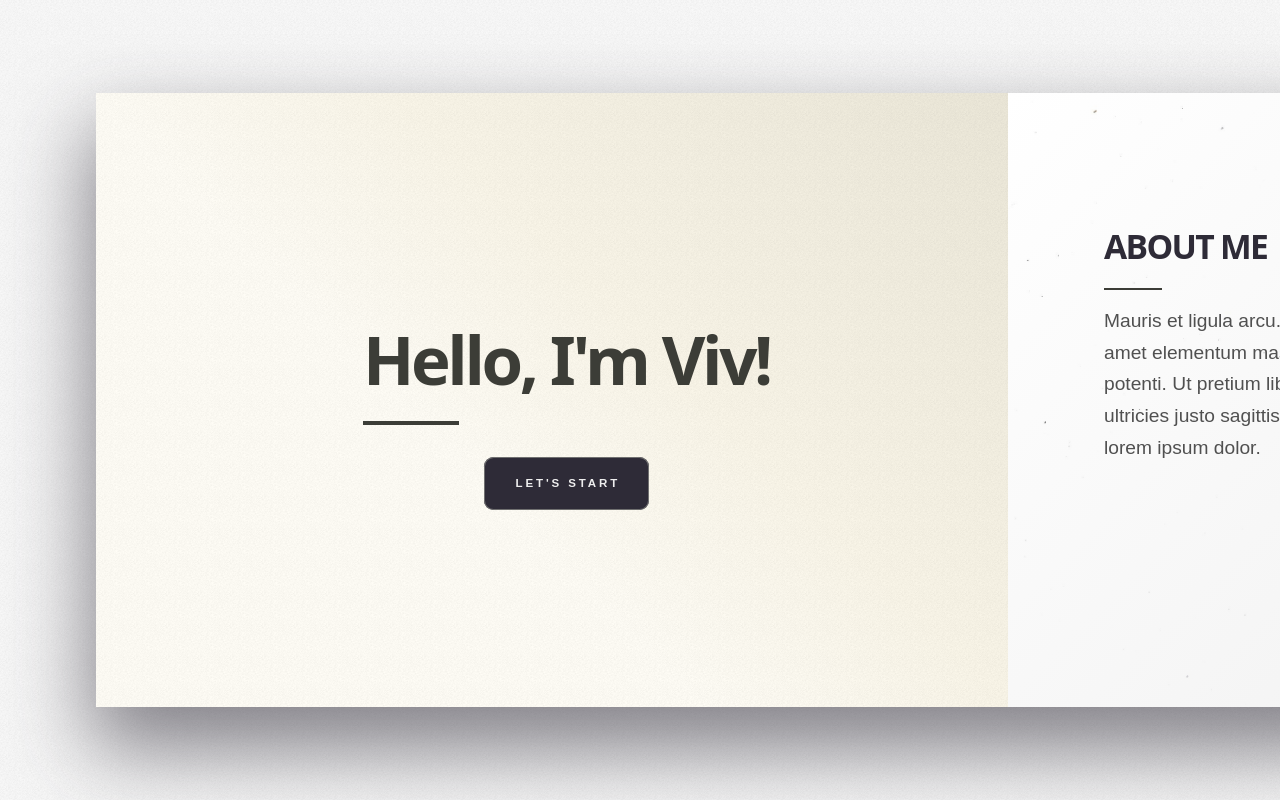
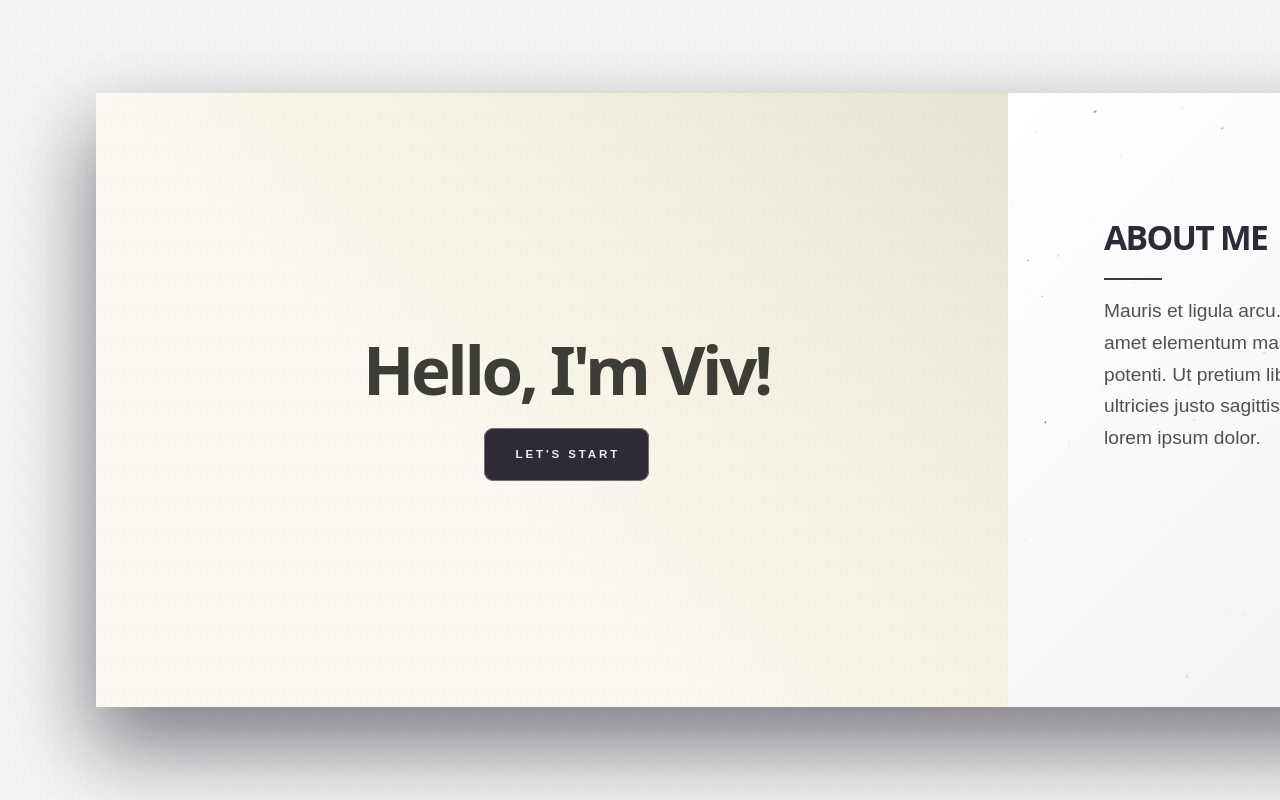
Before and after one commit to ImJelly02/Vanilla-Portfolio, a plain HTML site: page index.html in a window 1280 px wide. Shown: the top 800 px of the page. Drawn offline with Linux system fonts and the light colour scheme; a web font is replaced by a local one.

Commit message:
Add files via upload
image added

```diff
--- a/assets/css/main.css
+++ b/assets/css/main.css
@@ -338,15 +338,6 @@
 		position: relative;
 	}
 
-		h1.major:after{
-			content: '';
-			position:absolute;
-			left: 0;
-			width: 5rem;
-			height: 0.2rem;
-			background-color: #3C3D37;
-		}
-
 		h2.major:after, h3.major:after {
 			content: '';
 			position: absolute;
@@ -363,7 +354,7 @@
 	}
 
 		h1.major {
-			margin: 0 0 3rem 0;
+			margin: 0 0 1rem 0;
 		}
 
 			h1.major:after {
@@ -592,8 +583,8 @@
 		max-width: 600px;
 		height: auto;
 		overflow: hidden;
-		margin-top: -450px;
 		background-color: none;
+		padding: 0 0 2rem 2rem;
 	}
 	.home-img {
 		display: flex;
@@ -666,6 +657,7 @@
 			cursor: default;
 			list-style: none;
 			padding-left: 0;
+			padding-bottom: 1rem;
 			align-self: center;
 		}
 
```
